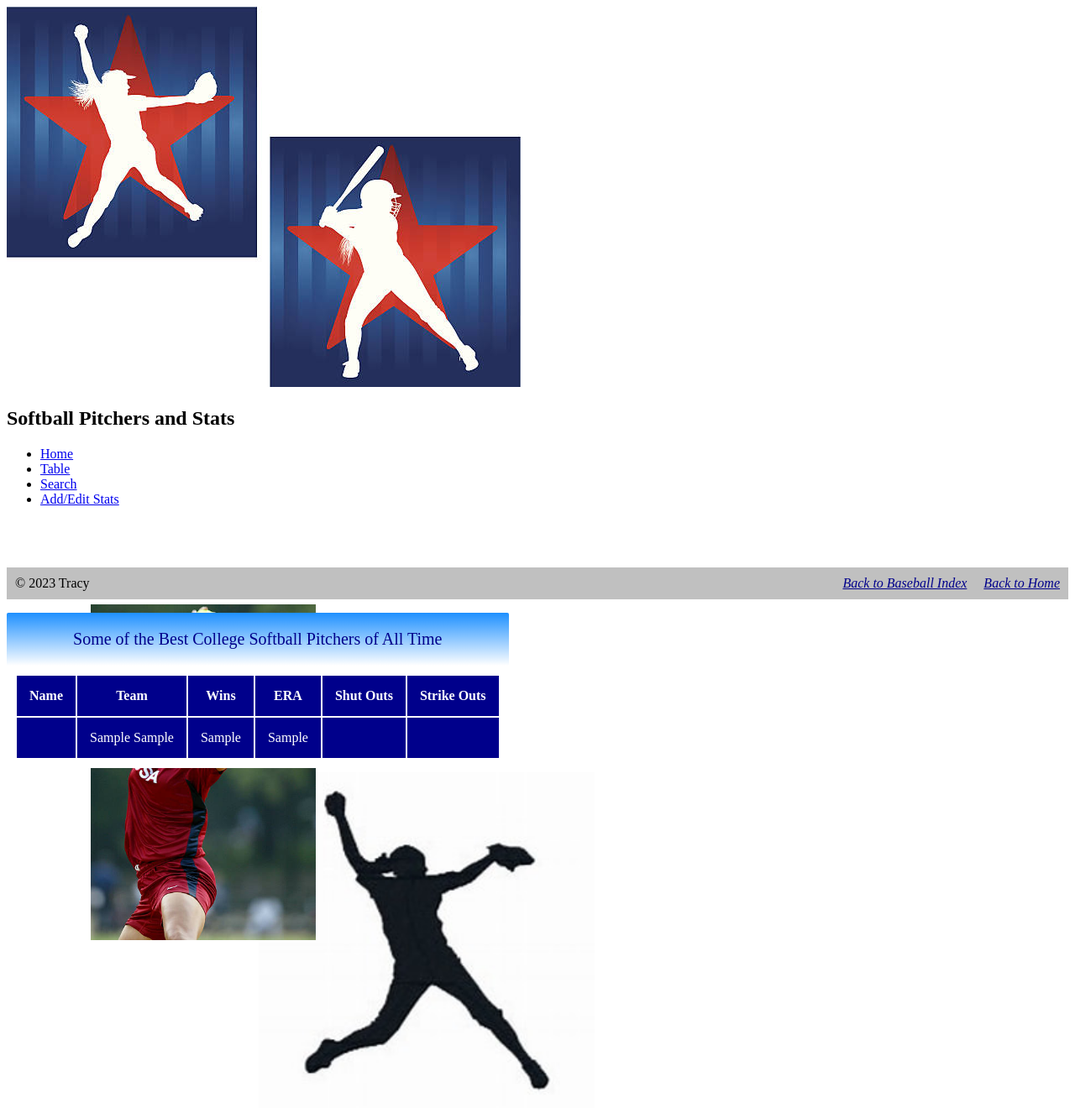
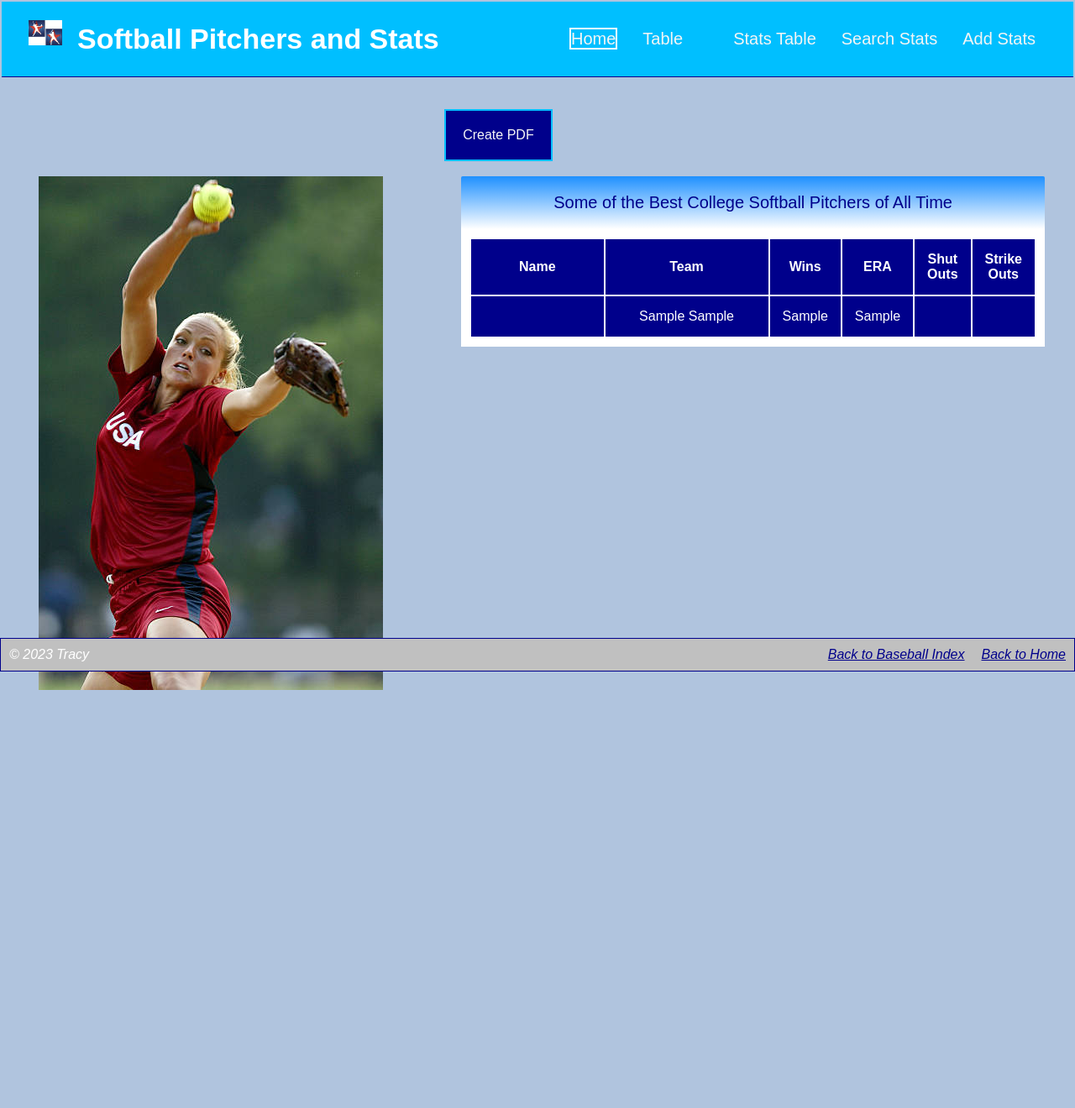
Before and after one commit to atracy23/Softball_Pitchers_DB, a PHP site: page /CSD_440/AngieQueryTable.php in a window 1280 px wide. Shown: the whole page at 84% size. After the commit the page ends 822 px from the top, so only its background shows below. Run offline with PHP 8.4, Linux system fonts and the light colour scheme; tables that the repository leaves empty or names only in its code hold one stand-in row (values such as "Sample post"); data that the repository does not hold is empty.

Commit message:
Changes to the Stats Table

```diff
--- a/AngieQueryTable.php
+++ b/AngieQueryTable.php
@@ -13,10 +13,13 @@ This program uses MySqli and PHP to query a database table holding a few stats o
 
 <html lang="en" xmlns="http://www.w3.org/1999/xhtml">
 <head>
+  <link rel="stylesheet" type="text/css" href="LandingPageStyle.css" />
   <link rel="stylesheet" type="text/css" href="TableStyle.css" />
-  <meta name="viewport" content="width=device-width, initial-scale=1">
-  <link rel="preconnect" href="https://fonts.googleapis.com">
-  <link rel="stylesheet" href="https://fonts.googleapis.com/css?family=Raleway">
+  <link rel="stylesheet" type="text/css" href="ImageButtonStyle.css" />
+  <link rel="stylesheet" type="text/css" href="NavBarStyle.css" />
+  <meta name="viewport" content="width=device-width, initial-scale=1.0"/>
+  <link rel="preconnect" href="https://fonts.googleapis.com"/>
+  <link rel="stylesheet" href="https://fonts.googleapis.com/css?family=Raleway"/>
 
   <title>Server-Side Scripting</title>
 
@@ -30,22 +33,10 @@ This program uses MySqli and PHP to query a database table holding a few stats o
 
 </head>
 
-<body>
-  <!-- Creating navigation bar -->
-  <nav class="overlay">
-    <div class="navbar-container">
-      <div class="logo">
-        <img src="http://localhost/CSD_440/Database-baseball_01/logo.jpg" alt="Logo">
-        <h2 class="title">Softball Pitchers and Stats</h2>
-      </div>
-      <ul class="navbar">
-        <li><a href="AngieIndex.php">Home</a></li>
-        <li class="active"><a href="AngieQueryTable.php">Table</a> </li>
-        <li><a href="AngieQuery.html">Search</a></li>
-        <li><a href="AngieForm.html">Add/Edit Stats</a></li>
-      </ul>
-    </div>
-  </nav>
+<body style="background-image: none;">
+<div class="scroll">
+
+<?php include 'Header.php' ?>
 
 <?php
 
@@ -65,23 +56,28 @@ $sql = "SELECT * FROM sbPlayers";
 $result = $conn->query($sql);
 
 ?>
+<div class="main">
+    <div>
 
+    </div>
+
+    <div class="row">
+    <div class="img-col">
         <!--  Images to be displayed on screen  -->
-<img src="http://localhost/CSD_440/Database-baseball_01/finch.jpg" alt="Jennie Finch" style="repeat: no-repeat; margin: 100px; position: absolute; height: 400px; z-index:2;" />
-<img src="http://localhost/CSD_440/Database-baseball_01/pitcher1.jpg" alt="Pitcher Silowhete" style="repeat: no-repeat; margin: 300px; position: absolute; height: 400px; z-index:1;" />
-<br><br>
-<button onclick="getPDF();" target="_blank" style="margin-left: 450px; margin-top: 175px; z-index: 3; position: absolute; height: fit-content; width: fit-content; padding: 10px;
-    font-size: medium; color: whitesmoke; background-color: darkblue; border: 1px solid deepskyblue;"
-    onmouseover="this.style.backgroundColor= 'steelblue';" onmouseout="this.style.backgroundColor='darkblue';">Create PDF</button>
+        <img src="http://localhost/Softball_Pitchers_DB/finch.jpg" alt="Jennie Finch" />
 
+    </div>
+    <!--  Button to create PDF of table data  -->
+    <button class="button" onclick="getPDF();" target="_blank" style="margin-top: -50px; margin-left: 10px;">Create PDF</button>
 
+    <div class="table-col">
         <!-- Creating table to display query results  -->
-<table>
+        <table style="z-index: 10;">
             <thead>
                 <caption>Some of the Best College Softball Pitchers of All Time</caption>
                 <tr>
-            <th>Name</th>
-            <th>Team</th>
+                    <th style="width:200px;">Name</th>
+                    <th style="width:250px;">Team</th>
                     <th>Wins</th>
                     <th>ERA</th>
                     <th>Shut Outs</th>
@@ -91,18 +87,25 @@ $result = $conn->query($sql);
             <tbody>
                 <?php
                     // Display data from table
-            if($result->num_rows == 0){
-                echo '<tr><td colspan = "6">No information returned.  Please popluate the table. <a href="AngiePopulateTable.php" style="color: white;">Populate Table</a></td></tr>';
-            } else {
+                    if($result){
                         while($row = $result->fetch_assoc()){
-                    echo "<tr><td>" . $row['firstName'] . ' ' . $row['lastName'] . "</td><td>" . $row['school'] . ' ' . $row['mascot'] . "</td><td>" . $row['wins'] . "</td>";
+                            echo "<tr><td style='width:200px'>" . $row['firstName'] . ' ' . $row['lastName'] . "</td><td style='width:250px'>" . $row['school'] . ' ' . $row['mascot'] . "</td><td>" . $row['wins'] . "</td>";
                             echo "<td>" . $row['era'] . "</td><td>" . $row['shutOuts'] . "</td><td>" . $row['strikeOuts'] . "</td></tr>\n";
                         }
+                    } else {
+
+                        echo '<tr><td colspan = "6">No information returned.  Please create the table. <a href="AngieCreateTable.php" style="color: white;">Create Table</a></td></tr>';
                     }
 
+                ?>
+            </tbody>
+        </table>
+    </div>  <!--close table-col-->
+
+<?php
 }catch (Exception $e){
   ?>
-  <div class="errorMessage" style="position: absolute; top: 125px; left: 0; right: 0; bottom: 0; max-width: 100%; height: 100%;">
+  <div class="errorMessage" style="position: absolute; top: 200px; left: 0; right: 0; bottom: 0; max-width: 100%; height: 100%;">
   The table does not exist.  Please create the table.  <a href="AngieCreateTable.php" style="color: white;">Create Table</a></div>
 <?php
 }
@@ -117,7 +120,12 @@ if($conn->query($sql) === TRUE){
 mysqli_close($conn);
 ?>
 
+</div>  <!--main-->
+</div>  <!--close scroll-->
+
 <?php include 'Footer.php' ?>
 
 </body>
+
 </html>
+<!--</div>-->
```
Lines whose indentation alone changed are shown as unchanged.
